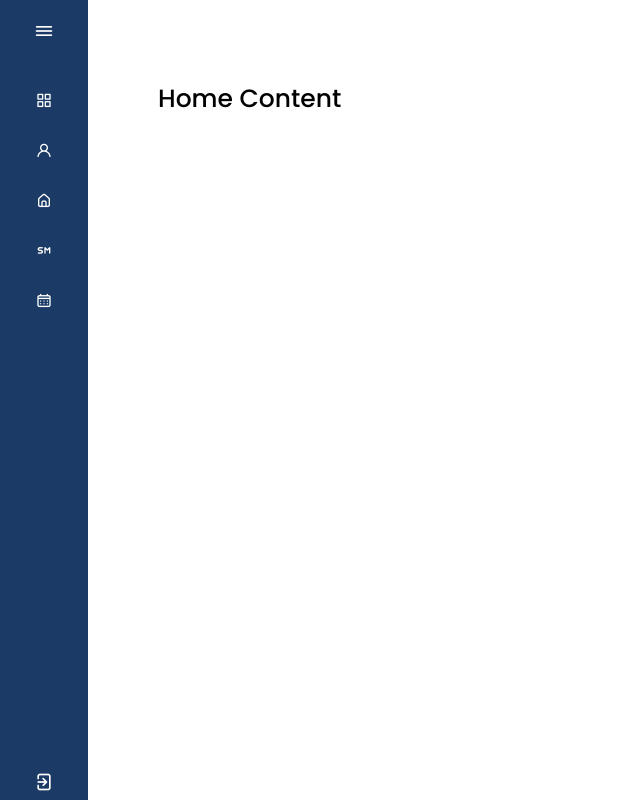
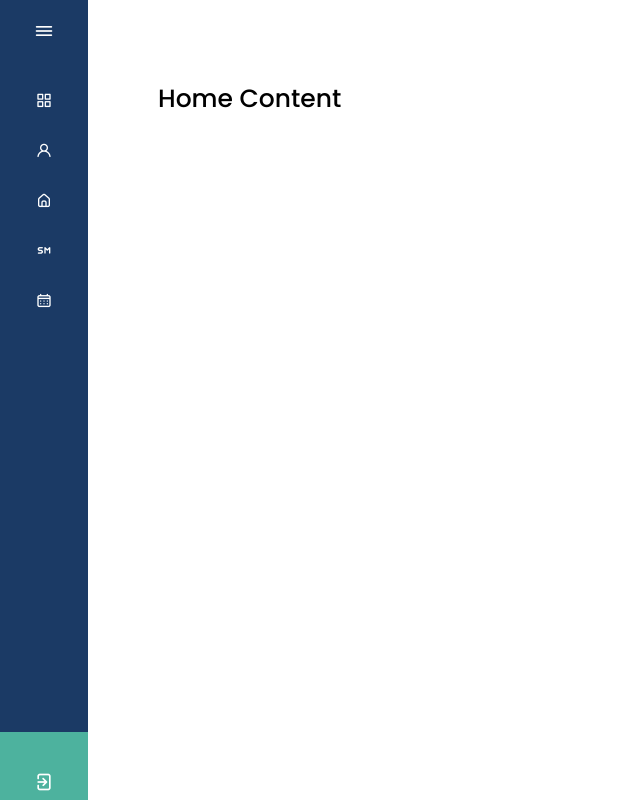
Before and after one commit to ReneManuelAviles/web-dentista, a plain HTML site: page logueo.html in a window 1280 px wide. Shown: the whole page, without its empty margins (0-640 px from the left). Drawn offline with nearby package versions, Linux system fonts and the light colour scheme.

Commit message:
se cambio color persona

```diff
--- a/Css/logueo.css
+++ b/Css/logueo.css
@@ -172,7 +172,7 @@ body{
     display: relative;
     padding: 10px 6px;
     height: 60px;
-    background: var(--text-color);
+    background: var(--primary-color);
 
 }
 .profile_content .profile .profile_details{
```
